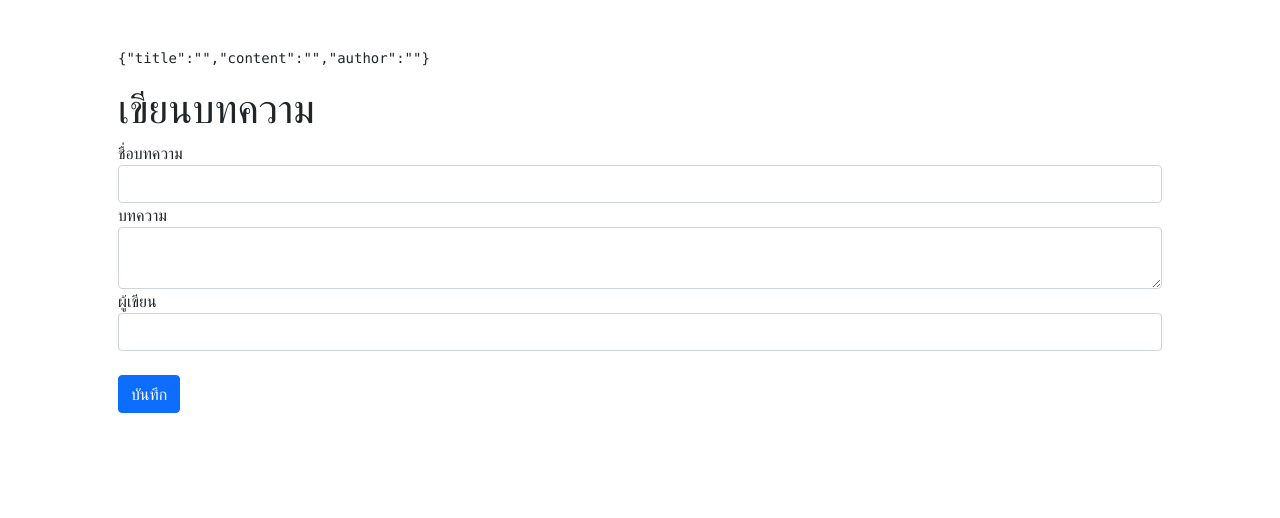
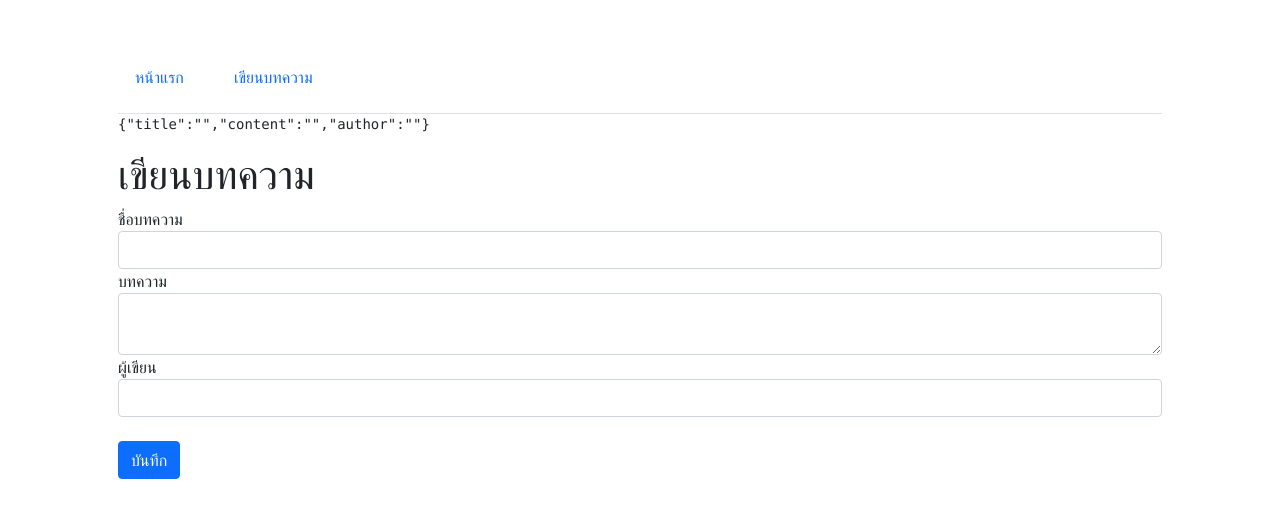
Before and after one commit to Chawn/MERN-KONG, a React (Create React App) app in the folder client/: page /create in a window 1280 px wide. Shown: the top 518 px of the page. Built offline with nearby package versions, Linux system fonts and the light colour scheme.

Commit message:
ep28 NavbarComponent

```diff
--- a/client/src/App.js
+++ b/client/src/App.js
@@ -1,8 +1,11 @@
 
+import NavbarComponent from './components/NavbarComponent';
 
 function App() {
   return (
     <div className="container p-5">
+      <NavbarComponent />
+
       <h1>MERN STACK Workshop</h1>
       <a className="btn btn-primary" href="/create">เขียนบทความ</a>
     </div>
--- a/client/src/components/FormComponent.js
+++ b/client/src/components/FormComponent.js
@@ -1,5 +1,5 @@
 import React, { useState } from 'react';
-
+import NavbarComponent from './NavbarComponent';
 const FormComponent = () => {
 	const [state, setState] = useState({
 		title: '',
@@ -16,6 +16,8 @@ const FormComponent = () => {
 
 	return (
 		<div className='container p-5'>
+      <NavbarComponent/>
+
 			<pre>{JSON.stringify(state)}</pre>
 			<h1>เขียนบทความ</h1>
 			<form action=''>
--- /dev/null
+++ b/client/src/components/NavbarComponent.js
@@ -0,0 +1,18 @@
+import React from 'react'
+
+const NavbarComponent = () => {
+  return (
+    <nav>
+      <ul className='nav nav-tabs'>
+        <li className='nav-item pe-3 pt-2 pb-3'>
+          <a href="/" className='nav-link'>หน้าแรก</a>
+        </li>
+        <li className='nav-item pe-3 pt-2 pb-3'>
+          <a href="/create" className='nav-link'>เขียนบทความ</a>
+        </li>
+      </ul>
+    </nav>
+  )
+}
+
+export default NavbarComponent
```
